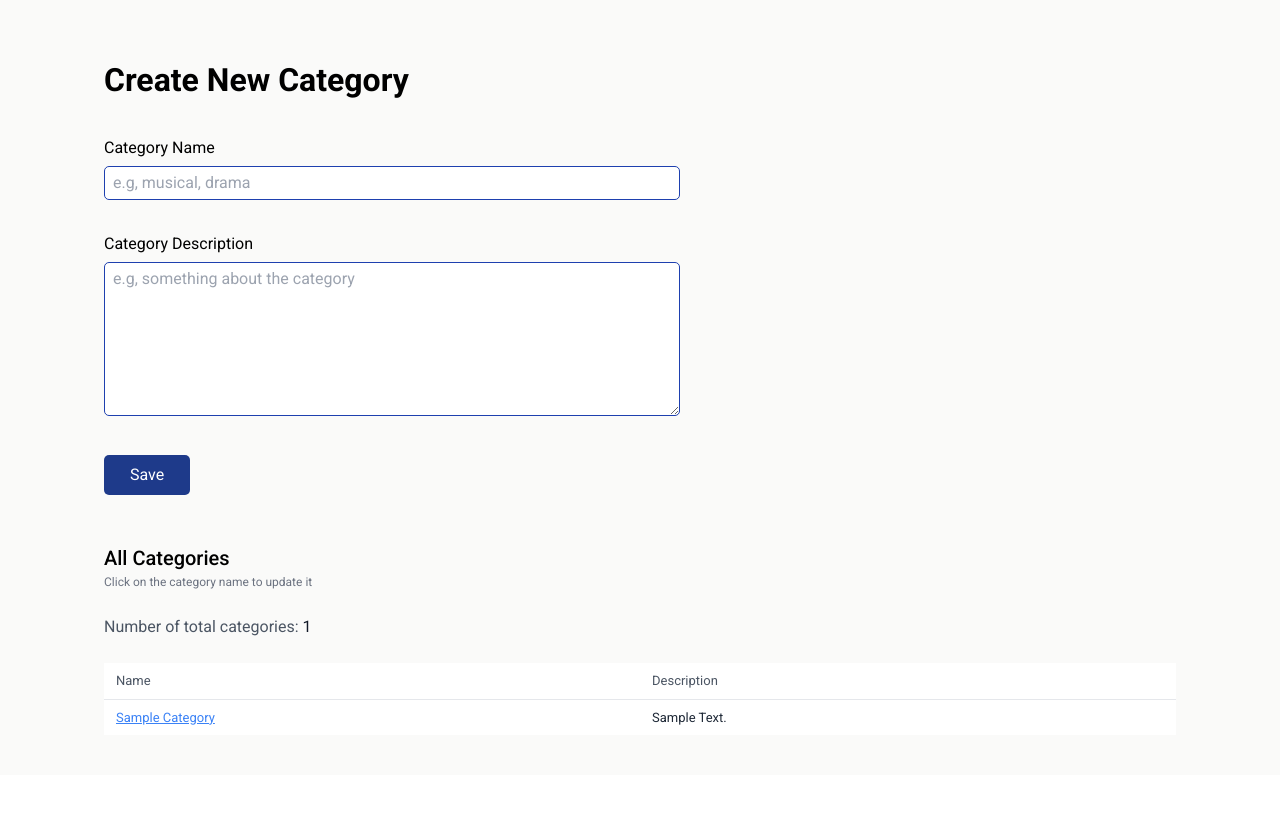
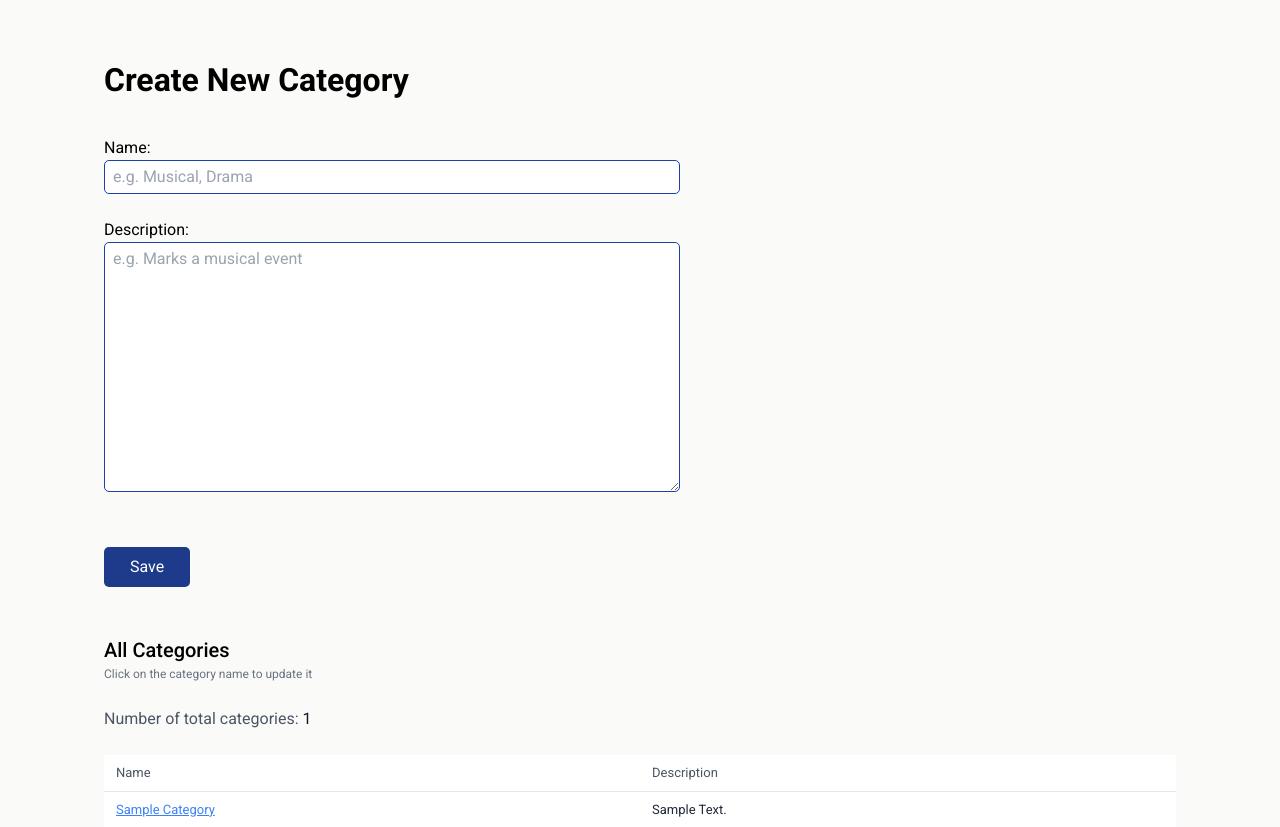
Before and after one commit to Mesbah214/event_management, a Django app: page /events/categories/ in a window 1280 px wide. Shown: the part 64-891 px from the top of the page. Before the commit the page ends 789 px from the top, so only its background shows below. Run offline with Django 5.2, Linux system fonts and the light colour scheme; tables that the repository leaves empty hold one stand-in row (values such as "Sample post").

Commit message:
feat: added form to category

```diff
--- /dev/null
+++ b/events/forms/category_form.py
@@ -0,0 +1,27 @@
+from django import forms
+from events.models import Category
+
+class StyledFormMixin:
+    default_classes = "border border-blue-800 px-[.8rem] py-[.4rem] w-full focus-visible:outline focus-visible:outline-blue-700 rounded-lg mb-[2.4rem]"
+
+    def apply_styled_widgets(self):
+        for field_name, field in self.fields.items():
+            if isinstance(field.widget, forms.TextInput):
+                field.widget.attrs.update({
+                    'class': self.default_classes,
+                    'placeholder': "e.g. Musical, Drama"
+                })
+            elif isinstance(field.widget, forms.Textarea):
+                field.widget.attrs.update({
+                    'class': self.default_classes,
+                    'placeholder': "e.g. Marks a musical event"
+                })
+
+class CategoryModelForm(StyledFormMixin, forms.ModelForm):
+    def __init__(self, *args, **kwargs):
+        super().__init__(*args, **kwargs)
+        self.apply_styled_widgets()
+
+    class Meta:
+        model = Category
+        fields = '__all__'
--- a/events/templates/categories.html
+++ b/events/templates/categories.html
@@ -1,17 +1,14 @@
 {% extends "base.html" %} {% block title %}Categories{% endblock title %} {% block categories %}
 <div class="px-[2.4rem] max-w-[112rem] mx-auto mt-[12rem] mb-[4rem]">
     <h1 class="text-[2.4rem] font-bold md:text-[3.2rem] capitalize">create new category</h1>
-    <form class="mt-[3.2rem] max-w-[57.6rem]" onsubmit="">
+    {% if message %}
+    {{ message }}
+    {% endif %}
+    <form class="mt-[3.2rem] max-w-[57.6rem]" onsubmit="" method="POST">
+        {% csrf_token %}
+        {{ form }}
         <div class="[&:not(:last-child)]:mb-[3.2rem]">
-            <label for="name" class="block capitalize mb-[.6rem]">category name</label>
-            <input class="border border-blue-800 px-[.8rem] py-[.4rem] w-full focus-visible:outline focus-visible:outline-blue-700 rounded-lg" type="text" autocomplete="off" id="name" name="name" placeholder="e.g, musical, drama" required />
-        </div>
-        <div class="[&:not(:last-child)]:mb-[3.2rem]">
-            <label for="desc" class="block capitalize mb-[.6rem]">category description</label>
-            <textarea class="border border-blue-800 px-[.8rem] py-[.4rem] w-full focus-visible:outline focus-visible:outline-blue-700 rounded-lg" autocomplete="off" id="desc" name="desc" placeholder="e.g, something about the category" rows="6" required></textarea>
-        </div>
-        <div class="[&:not(:last-child)]:mb-[3.2rem]">
-            <button class="px-[2.6rem] py-[.8rem] bg-blue-900 text-white focus-visible:outline focus-visible:outline-blue-700 rounded-lg capitalize w-max cursor-pointer" type="submit">save</button>
+            <button class="px-[2.6rem] mt-[2.4rem] py-[.8rem] bg-blue-900 text-white focus-visible:outline focus-visible:outline-blue-700 rounded-lg capitalize w-max cursor-pointer" type="submit">save</button>
         </div>
     </form>
     <div class="mt-[4.8rem]">
--- a/events/views.py
+++ b/events/views.py
@@ -1,5 +1,6 @@
 from django.shortcuts import render
 from django.http import HttpResponse
+from events.forms.category_form import CategoryModelForm
 from events.forms.event_form import EventModelForm
 from events.forms.participant_form import ParticipantModelForm
 from events.models import Event, Participant, Category
@@ -21,9 +22,17 @@ def dashboard(request):
 
 
 def categories(request):
+    form = CategoryModelForm
     cats = Category.objects.all()
     num_of_cats = Category.objects.count()
-    context = {'cats': cats, 'number_of_categories': num_of_cats}
+
+    if request.method == 'POST':
+        form = CategoryModelForm(request.POST)
+        if form.is_valid():
+            form.save()
+
+            return render(request, "categories.html", {"form": form, "message": "Category added successfully", "cats": cats, "number_of_categories": num_of_cats})
+    context = {'form': form, 'cats': cats, 'number_of_categories': num_of_cats}
     return render(request, 'categories.html', context)
 
 
@@ -44,7 +53,8 @@ def participants(request):
                 'number_of_participants': number_of_participants
             })
 
-    context = {'form': form, "participants": participants, 'number_of_participants': number_of_participants}
+    context = {'form': form, "participants": participants,
+               'number_of_participants': number_of_participants}
     return render(request, 'participants.html', context)
 
 
```
